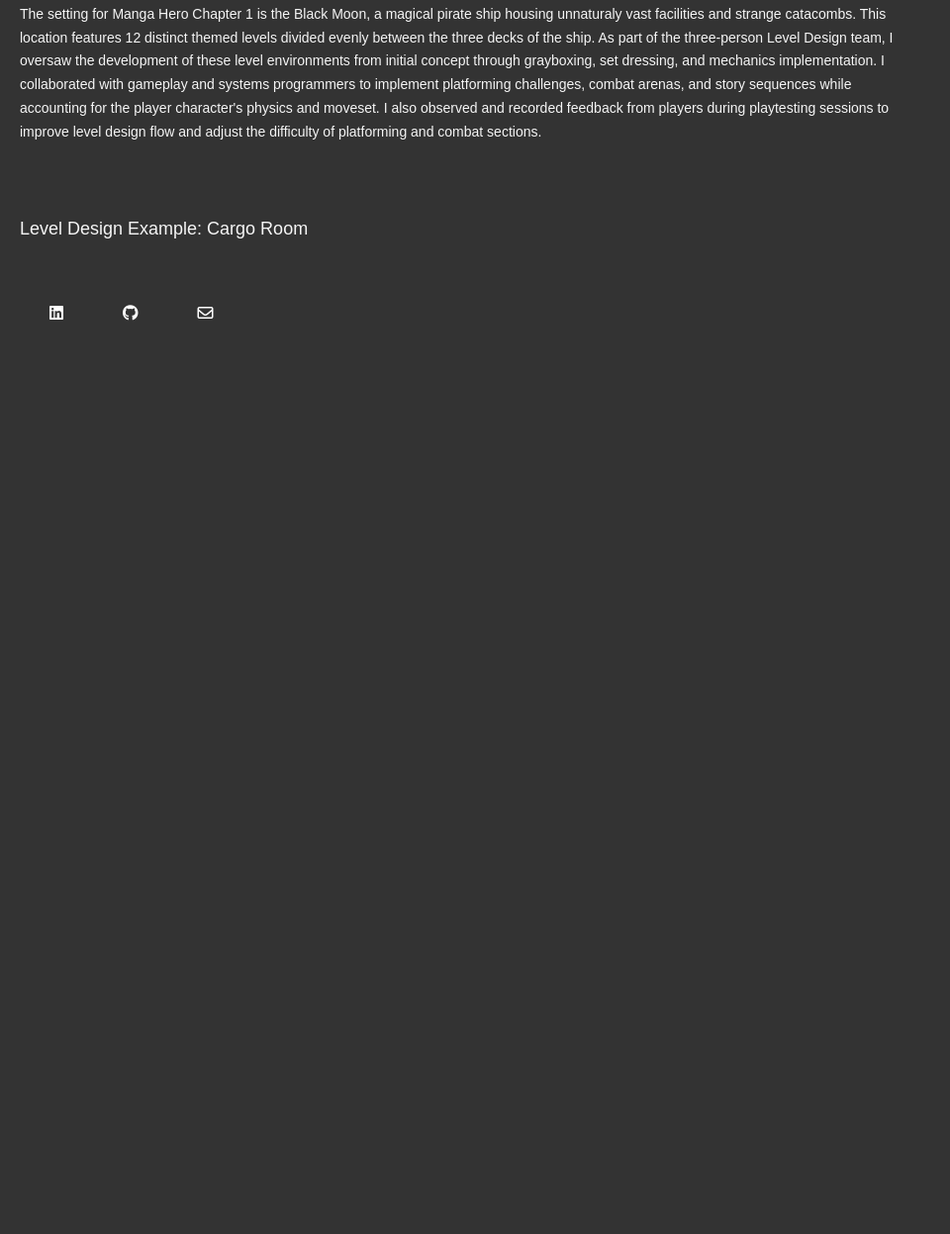
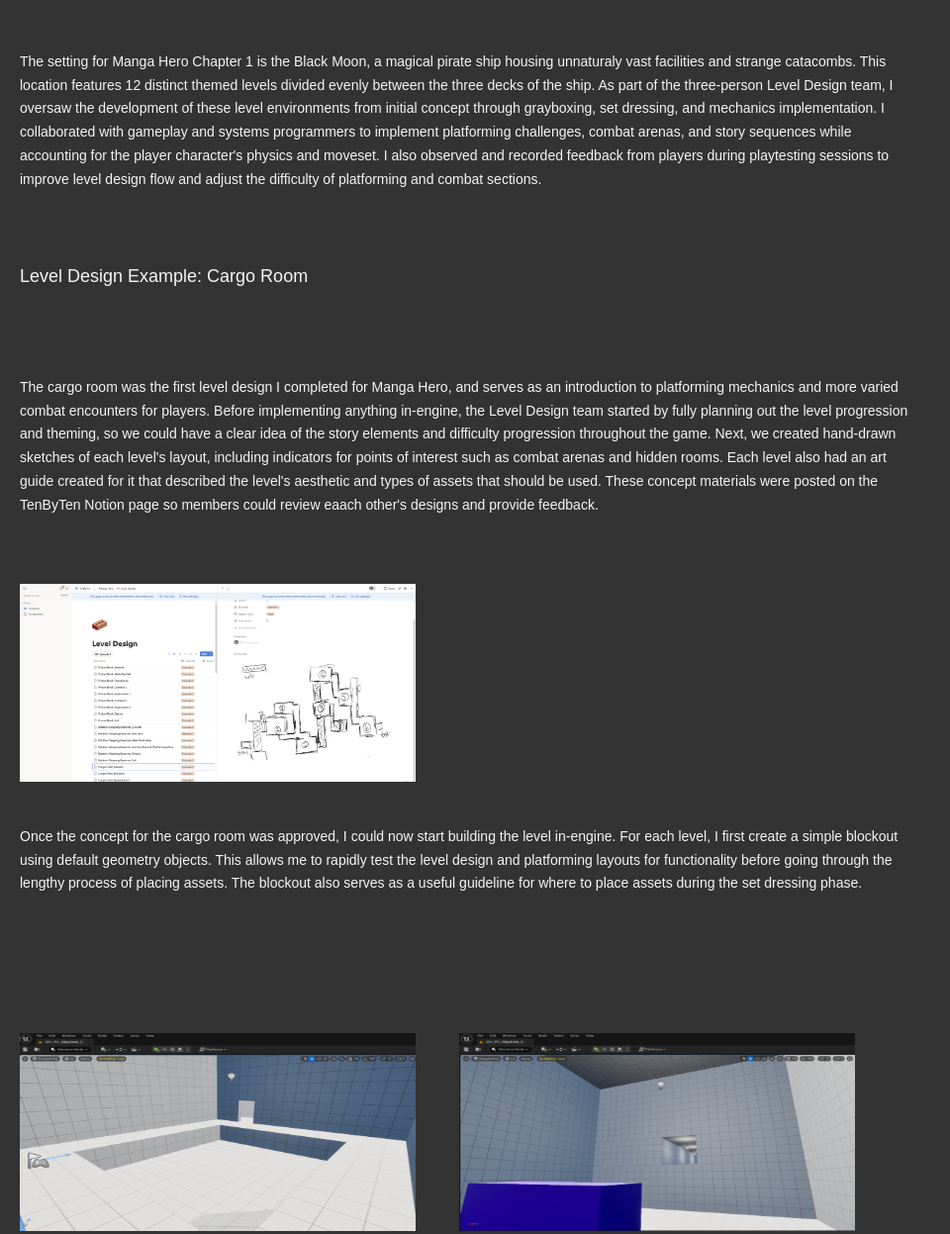
Before and after one commit to reeswpayne/reeswpayne.github.io, a plain HTML site: page manga.html in a window 1280 px wide. Shown: the part 1429-2676 px from the top of the page at 99% size, without its empty margins (0-960 px from the left). Before the commit the page ends 1789 px from the top, so only its background shows below. Drawn offline with Linux system fonts and the light colour scheme.

Commit message:
level design updates

```diff
--- a/manga.html
+++ b/manga.html
@@ -120,6 +120,10 @@
           </span>
       </div>
 
+      <ul style="background-color: #333;">
+          <li><a href="https://store.steampowered.com/app/4146550/Manga_Hero/" class="fa-brands fa-steam">Wishlist on Steam</a></li>
+      </ul>
+
       <img src="images/manga_overview_1.png" style="height:200px; width:400px; margin-right:40px" />
       <img src="images/manga_overview_2.png" style="height:200px; width:400px; margin-right:40px" />
       <img src="images/manga_overview_3.png" style="height:200px; width:400px; margin-right:40px" />
@@ -142,6 +146,48 @@
 
       <p style="margin-bottom:50px">Level Design Example: Cargo Room</p>
 
+      <div style="margin-bottom:10px">
+          <span style="margin-top: 40px; display: inline-block; height: 200px; width: 900px;">
+              The cargo room was the first level design I completed for Manga Hero,
+              and serves as an introduction to platforming mechanics and more varied
+              combat encounters for players. Before implementing anything in-engine,
+              the Level Design team started by fully planning out the level progression
+              and theming, so we could have a clear idea of the story elements and
+              difficulty progression throughout the game. Next, we created hand-drawn
+              sketches of each level's layout, including indicators for points of interest
+              such as combat arenas and hidden rooms. Each level also had an art guide
+              created for it that described the level's aesthetic and types of assets
+              that should be used. These concept materials were posted on the
+              TenByTen Notion page so members could review eaach other's designs
+              and provide feedback.
+          </span>
+      </div>
+
+      <img src="images/cargoroom_0.png" style="height:200px; width:400px; margin-right:40px" />
+
+      <div style="margin-bottom:10px">
+          <span style="margin-top: 40px; display: inline-block; height: 200px; width: 900px;">
+              Once the concept for the cargo room was approved, I could now start
+              building the level in-engine. For each level, I first create a simple
+              blockout using default geometry objects. This allows me to rapidly test
+              the level design and platforming layouts for functionality before
+              going through the lengthy process of placing assets. The blockout also
+              serves as a useful guideline for where to place assets during the
+              set dressing phase.
+          </span>
+      </div>
+
+      <img src="images/cargoroom_2.png" style="height:200px; width:400px; margin-right:40px" />
+      <img src="images/cargoroom_3.png" style="height:200px; width:400px; margin-right:40px" />
+
+      <div style="margin-bottom:10px">
+          <span style="margin-top: 40px; display: inline-block; height: 200px; width: 900px;">
+              The 3D assets used for set dressing were selected primarily from a handful of
+              pre-purchased asset packs chosen to maximize reusability, such as general
+              pirate ship assets.
+          </span>
+      </div>
+
       <div style="height: 100%; position:relative;">
           <div style="height: 10%;" position:absolute; bottom:0px>
               <ul style="background-color: #333;">
```
Also changed, not shown: images/cargoroom_0.png (added), images/cargoroom_1.png (added), images/cargoroom_2.png (added), images/cargoroom_3.png (added).
